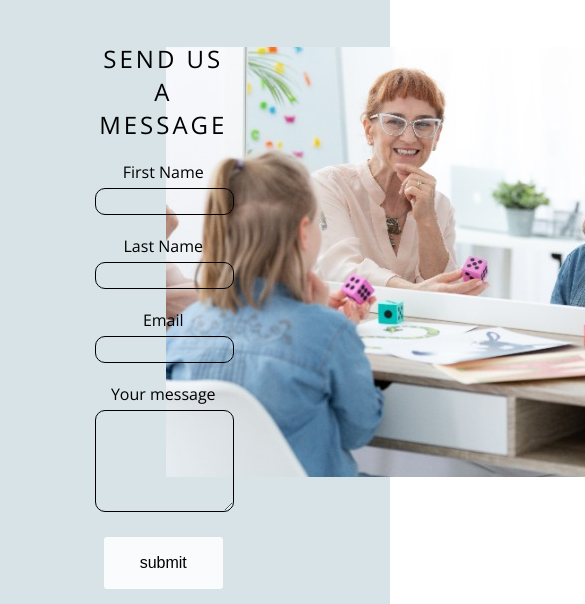
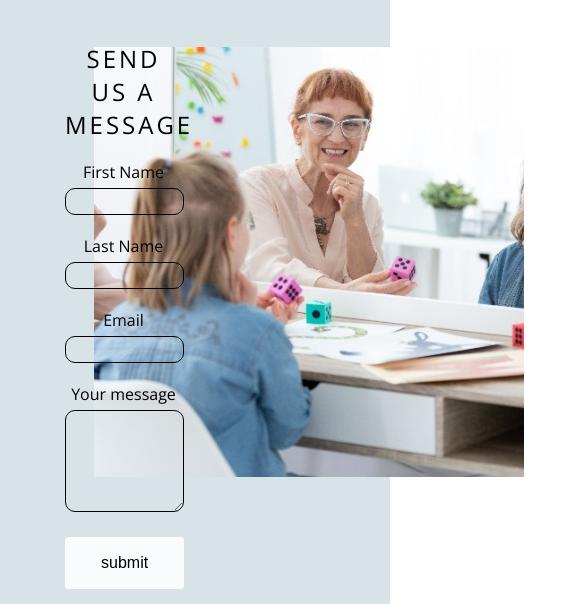
Before and after one commit to pauline-rugwevera/kinder-speech, a plain HTML site: page contact.html in a window 390 px wide. Shown: the part 158-762 px from the top of the page, 585 px wide, since content can reach past the window. Drawn offline with nearby package versions, Linux system fonts and the light colour scheme.

Commit message:
Style contact for screens 1102px and below

```diff
--- a/assets/css/style.css
+++ b/assets/css/style.css
@@ -306,4 +306,20 @@ font-weight: bold;
    #about img{
      width: 100%;
    }
+   /* contact */
+
+   .contact-form{
+     width: 30%;
+     margin-left: 30px;
+   }
+   .form-image{
+     width: 35%;
+    margin-right: 160px;
+    text-align: center;
+   }
+
+
+
+
+
  }
```
